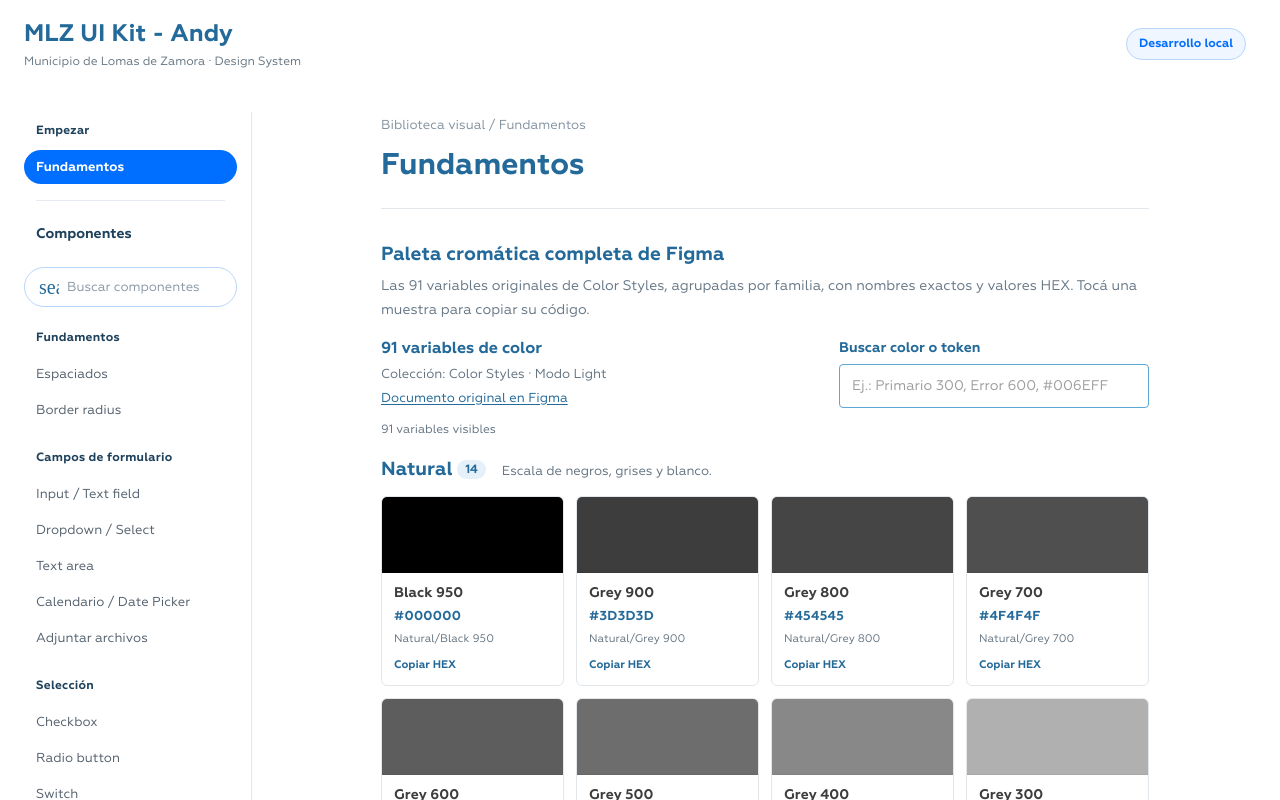
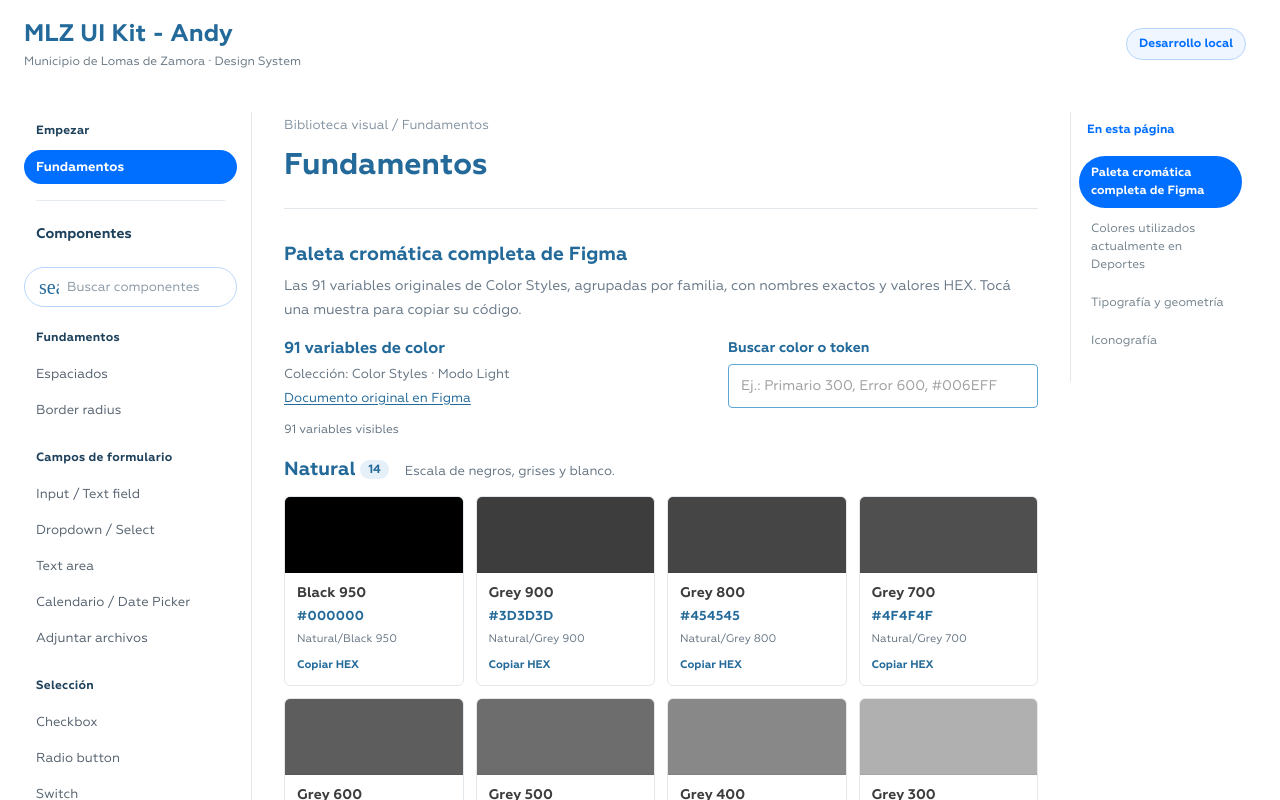
Before and after one commit to SantiagoM96/mlz-muni, a React (Vite) app: page /ui-kit-andy/fundamentos in a window 1280 px wide. Shown: the top 800 px of the page. Built offline with nearby package versions, Linux system fonts and the light colour scheme; a web font is replaced by a local one.

Commit message:
fix(andy-kit): contextual right-hand table of contents across pages

```diff
--- a/src/pages/andy-kit/AndyKitPage.tsx
+++ b/src/pages/andy-kit/AndyKitPage.tsx
@@ -315,10 +315,11 @@ function HeadingToc({items}:{items:{id:string;title:string}[]}){
  const [active,setActive]=useState(items[0]?.id??'');
  useEffect(()=>{
   const next=items.length?items:[...document.querySelectorAll<HTMLElement>(
-   '.andy-doc-page .andy-doc-section-heading > h3, .andy-doc-page .andy-section-head > h2, .andy-doc-page .andy-scrollbar-section > h3, .andy-doc-page .andy-palette-variant-heading > h3, .andy-doc-page .andy-button-section-intro > h3'
+   '.andy-doc-main .andy-doc-section-heading > h3, .andy-doc-main .andy-section-head > h2, .andy-doc-main .andy-scrollbar-section > h3, .andy-doc-main .andy-palette-variant-heading > h3, .andy-doc-main .andy-button-section-intro > h3'
   )].map((heading,index)=>{
-   const id=heading.parentElement?.id||'andy-toc-'+index;
-   if(!heading.parentElement?.id)heading.id=id;
+   const target=heading.closest<HTMLElement>('.andy-doc-section')||heading;
+   const id=target.id||'andy-toc-'+index;
+   if(!target.id)target.id=id;
    return {id,title:heading.textContent?.trim()||'Sección'};
   });
   const frame=window.requestAnimationFrame(()=>{setLinks(next);setActive(next[0]?.id??'');});
@@ -407,7 +408,7 @@ export function AndyKitPage(){
        </NavLink>)}</div></section>)}</div>:
      Gallery&&<Gallery/>}
    </main>
-   {isComponent&&<HeadingToc key={componentEntry[0]} items={tocByComponent[componentEntry[0]]??EMPTY_TOC_ITEMS}/>}
+   <HeadingToc key={displayName} items={isComponent?tocByComponent[componentEntry[0]]??EMPTY_TOC_ITEMS:EMPTY_TOC_ITEMS}/>
   </div>
   <footer className="andy-footer">Catálogo de trabajo. Las demostraciones no registran inscripciones ni modifican datos reales.</footer>
  </div>;
```
